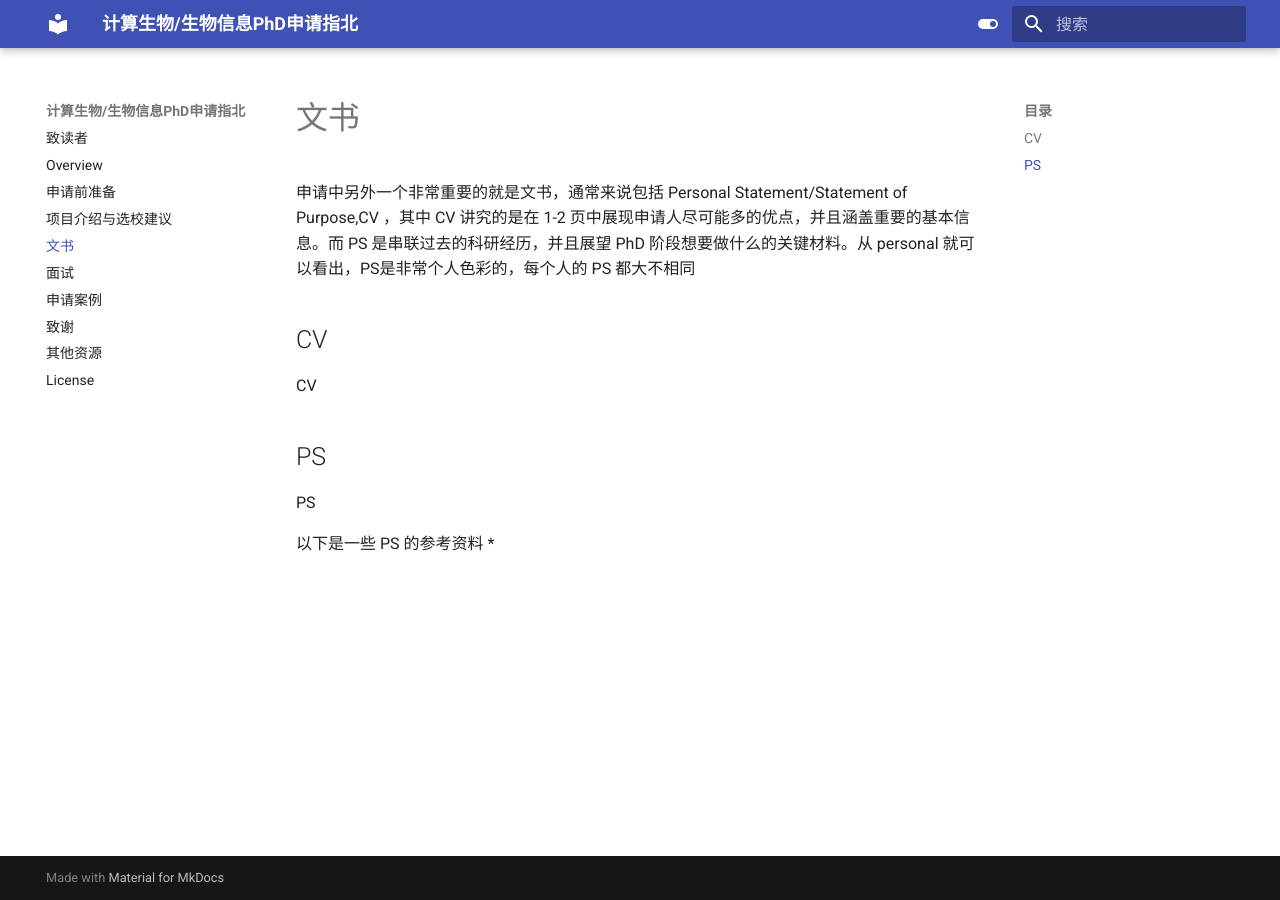
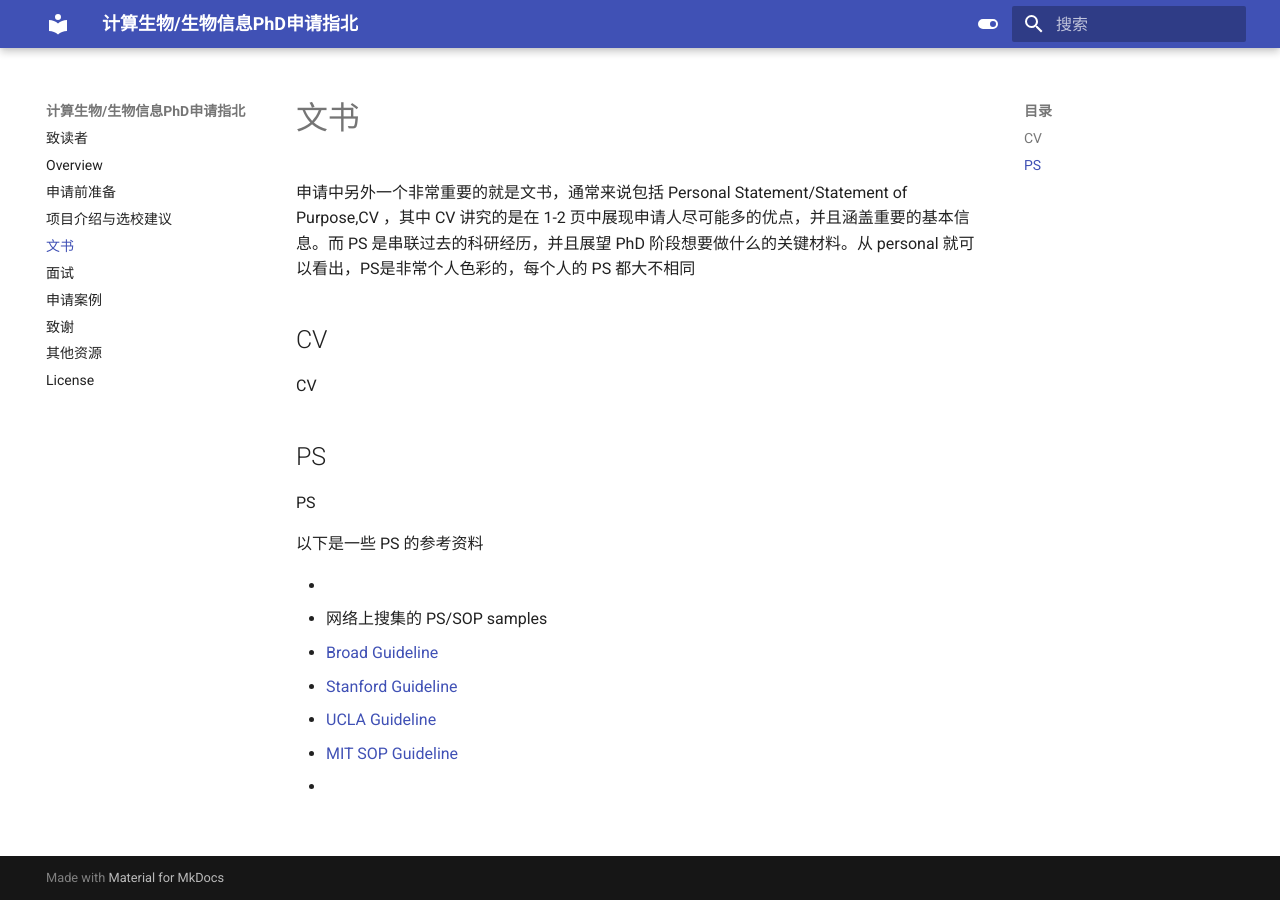
Before and after one commit to CompBio-PhD-cn/handbook, an MkDocs documentation site: the page built from docs/PS_CV.md, in a window 1280 px wide. Built offline with MkDocs 1.6.1 and Material for MkDocs 9.7.7, drawn with Linux system fonts in a browser that asks for light colours.

```diff
--- a/docs/PS_CV.md
+++ b/docs/PS_CV.md
@@ -12,4 +12,11 @@ CV
 PS
 
 以下是一些 PS 的参考资料
+
 *
+* 网络上搜集的 PS/SOP samples
+* [Broad Guideline](https://mitcommlab.mit.edu/broad/commkit/graduate-school-personal-statement/)
+* [Stanford Guideline](https://ed.stanford.edu/sites/default/files/statement-of-purpose_u.d_2013.pdf)
+* [UCLA Guideline](https://grad.ucla.edu/asis/agep/advsopstem.pdf)
+* [MIT SOP Guideline](https://web.mit.edu/msrp/myMSRP/docs/Statement%20of%20purpose%20guidelines.pdf)
+*
```
Also changed, not shown: docs/index.md (+23 -1 lines), docs/preface.md (deleted, +0 -23 lines).
